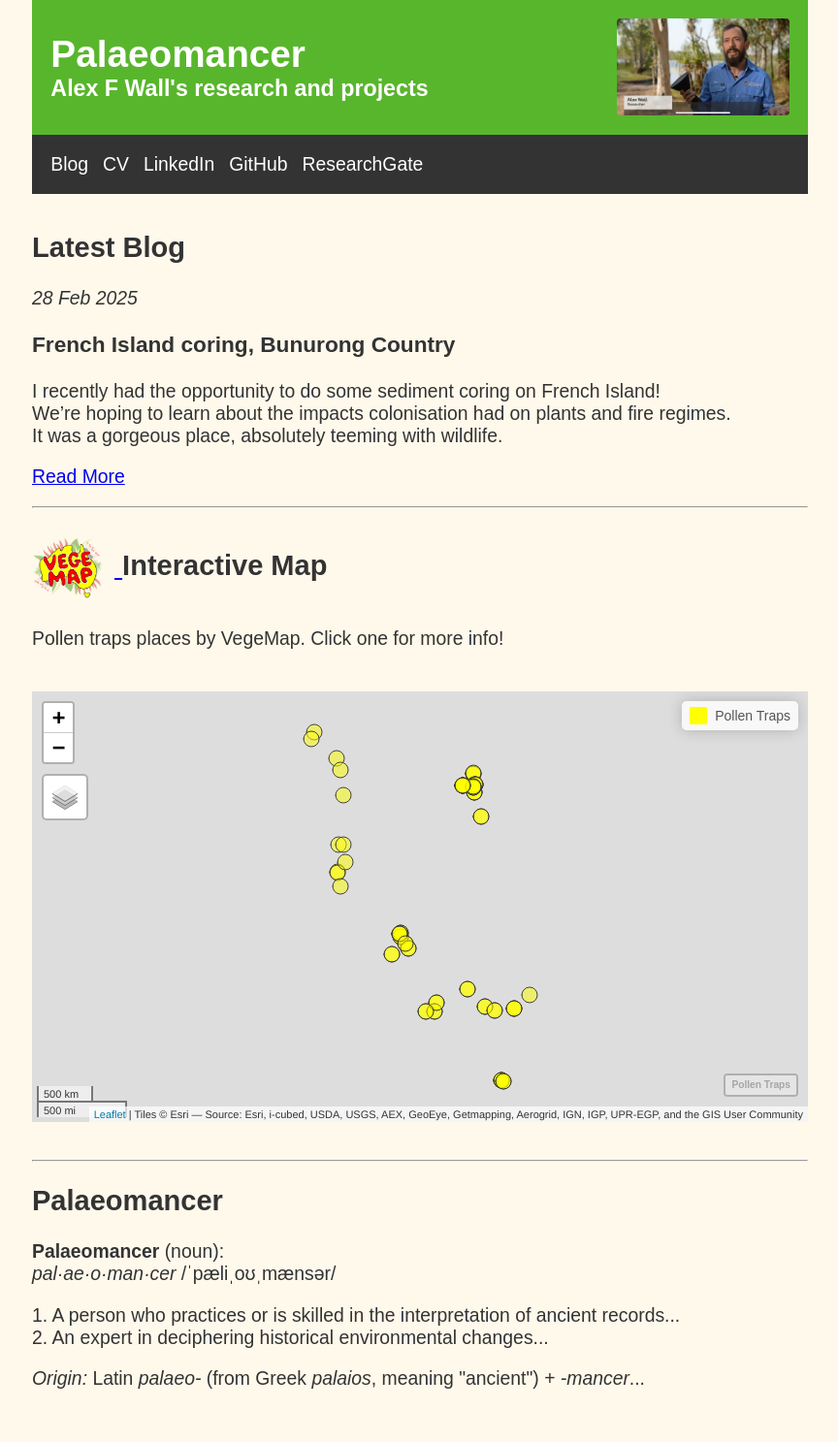
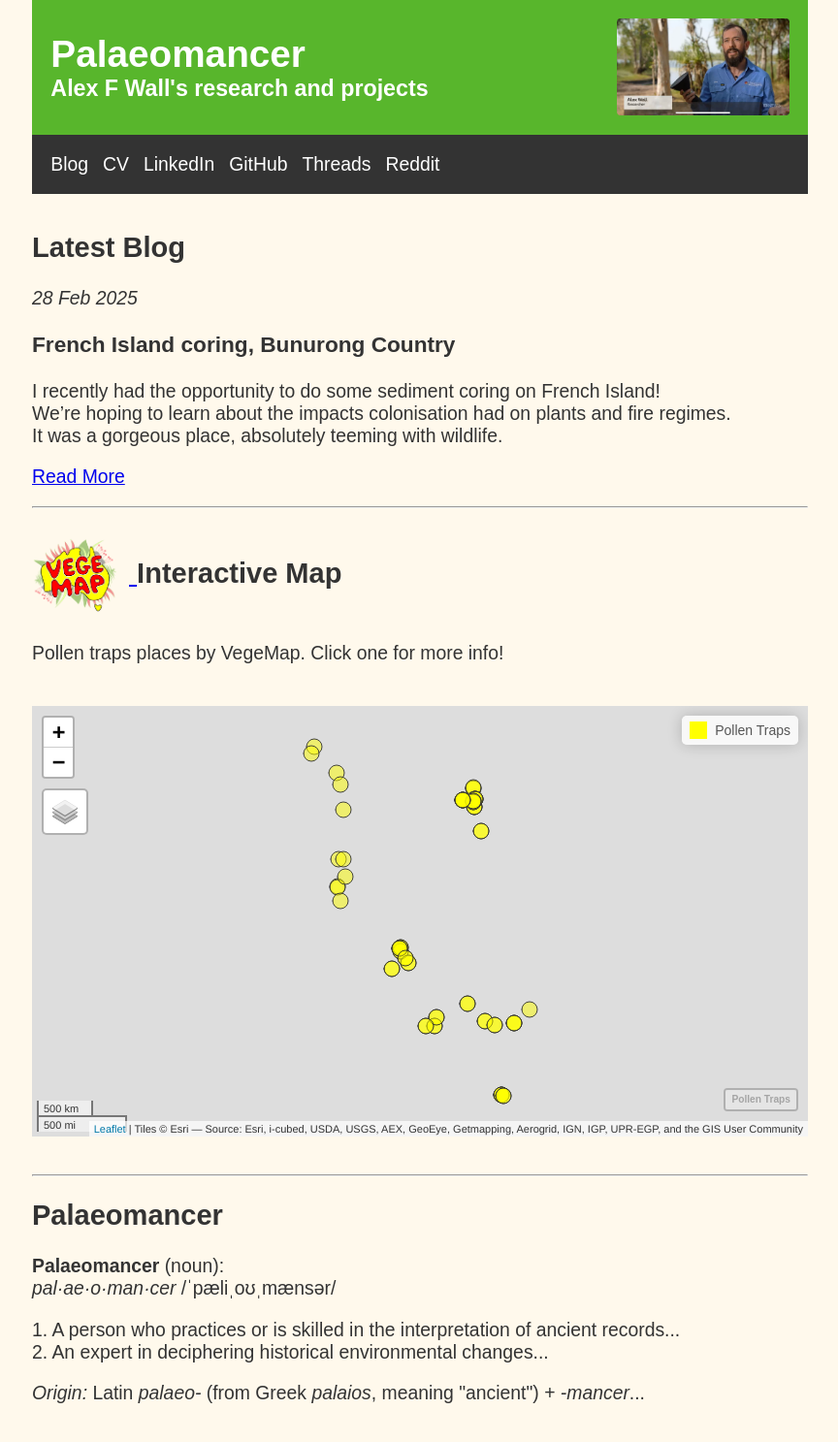
Before and after one commit to AlexFWall/Palaeomancer, a Jekyll site: the page built from index.md, in a window 1280 px wide. Shown: the whole page at 97% size, without its empty margins (207-1071 px from the left). Built offline with Jekyll 4.4.1, drawn with Linux system fonts in a browser that asks for light colours.

Commit message:
Update home.html

```diff
--- a/_layouts/home.html
+++ b/_layouts/home.html
@@ -183,7 +183,8 @@ layout: null
           <li><a href="{{ '/cv/' | relative_url }}">CV</a></li>
           <li><a href="https://www.linkedin.com/in/alexfwall">LinkedIn</a></li>
           <li><a href="https://github.com/AlexFWall">GitHub</a></li>
-          <li><a href="https://www.researchgate.net/profile/Your-Name">ResearchGate</a></li>
+          <li><a href="https://www.threads.net/@paleomancer">Threads</a></li>
+          <li><a href="https://www.reddit.com/user/ThePalaeomancer/">Reddit</a></li>
         </ul>
       </nav>
     </div>
@@ -211,7 +212,7 @@ layout: null
       <a href="https://www.jcu.edu.au/college-of-science-and-engineering/vegemap">
         <img src="{{ '/VegeMap_BurstingLogo_Final2-01.png' | relative_url }}"
              alt="VegeMap Logo"
-             style="height:75px; margin-right:10px; vertical-align:middle;">
+             style="height:90px; margin-right:10px; vertical-align:middle;">
       </a>
       Interactive Map
     </h2>
```
